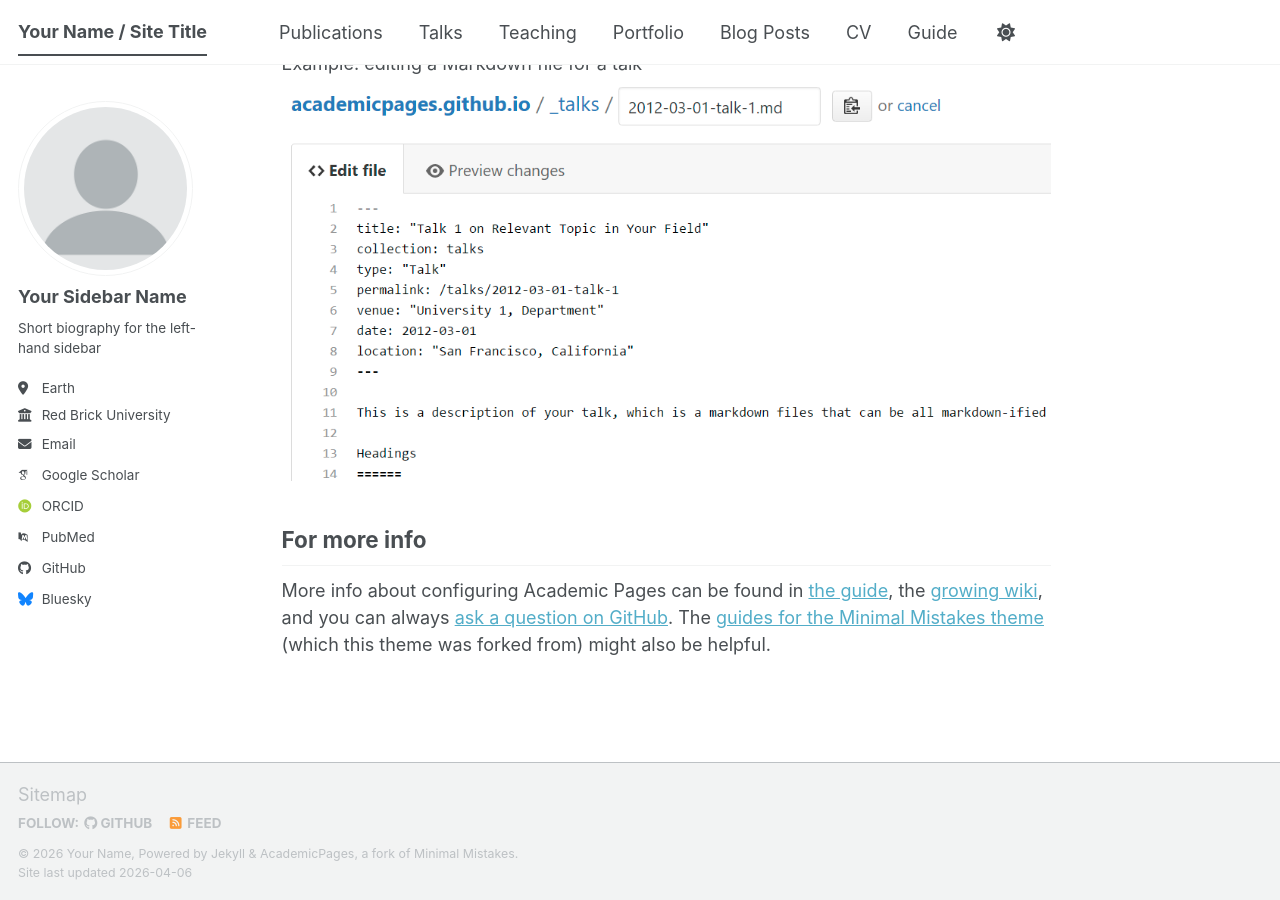
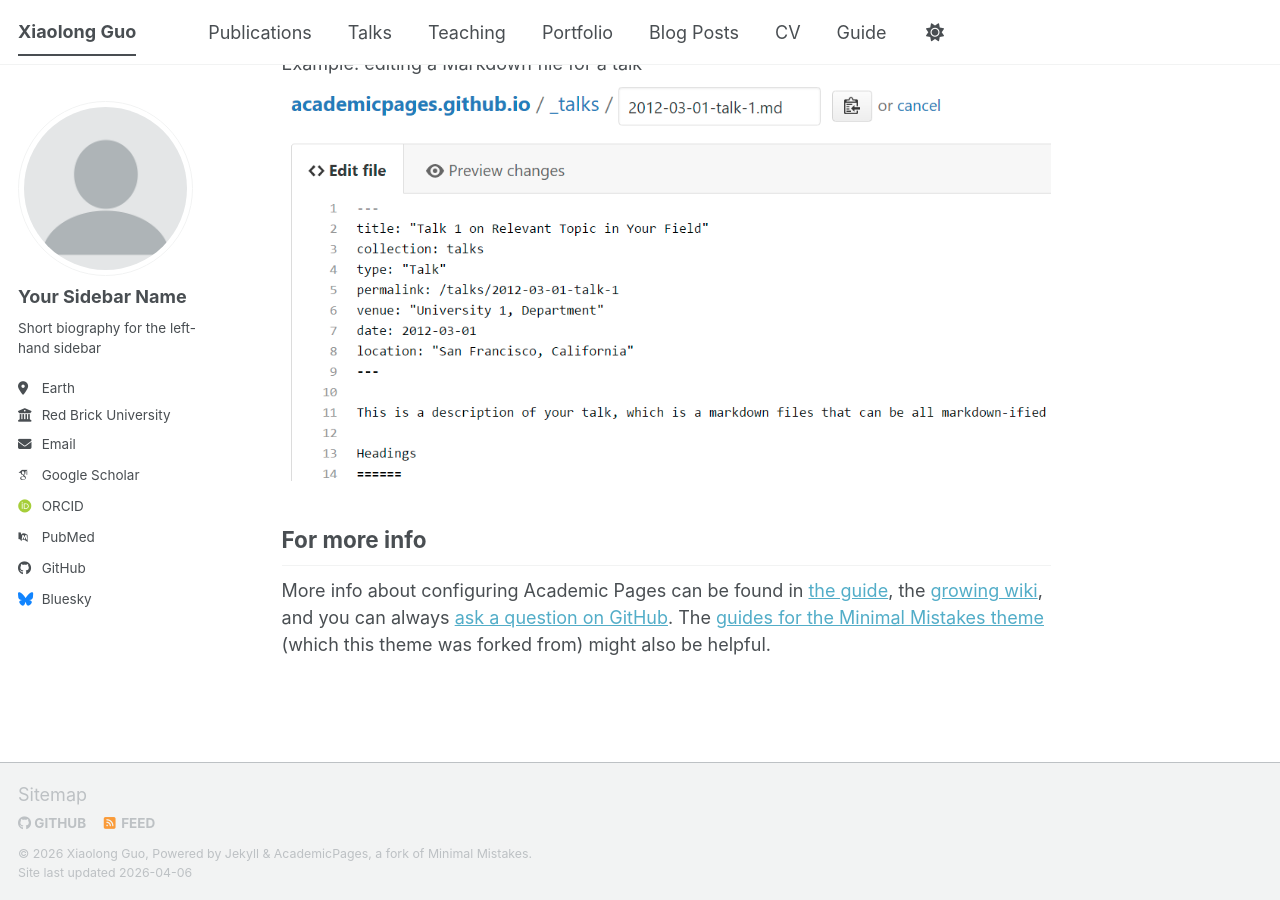
Before and after one commit to num73/num73.github.io, a Jekyll site: the page built from _pages/about.md, in a window 1280 px wide and 900 px high, scrolled down 2720 px. Built offline with Jekyll 4.4.1, drawn with Linux system fonts in a browser that asks for light colours; some web fonts are replaced; a script bundle is joined from its source files by our own code; library files that are not in the unit come from our copies.

Commit message:
Update _config.yml

```diff
--- a/_config.yml
+++ b/_config.yml
@@ -7,11 +7,11 @@
 # server process.
 
 # Basic Site Settings
-locale                   : "en-US"
+locale                   : "China"
 site_theme               : "default" # The available themes options are "default", "air", "sunrise", "mint", "dirt" and "contrast"
-title                    : "Your Name / Site Title"
+title                    : "Xiaolong Guo"
 title_separator          : "-"
-name                     : &name "Your Name"
+name                     : &name "Xiaolong Guo"
 description              : &description "Your Name's academic portfolio"   # Update this with a general description of your site, this is the default if not overridden by a page
 url                      : https://num73.github.io # The base hostname & protocol for your site e.g. "https://[your GitHub username].github.io",
                                                            # or if you already have some other page hosted on Github then use "https://[your GitHub username].github.io/[Your Repo Name]"
```
